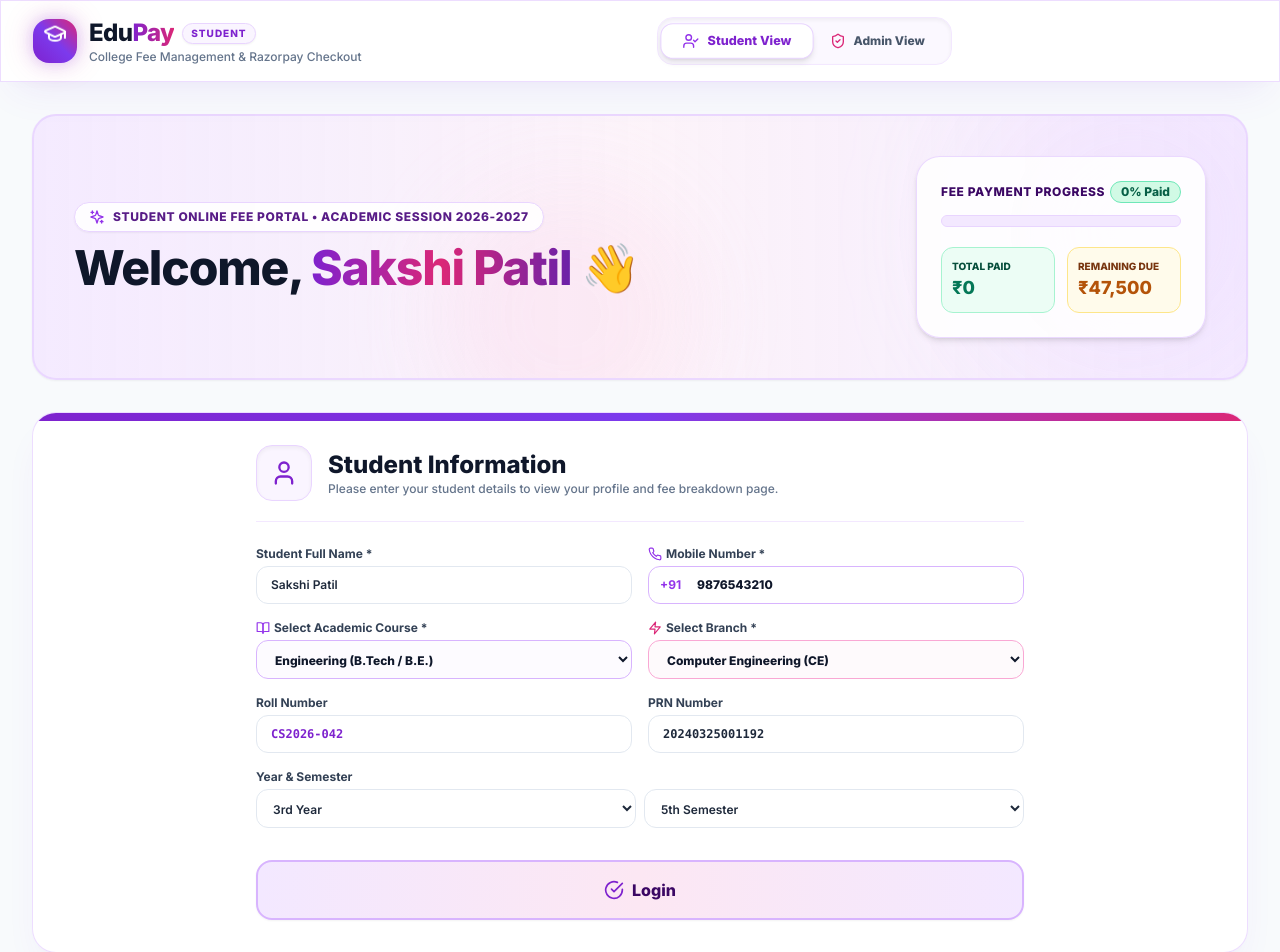
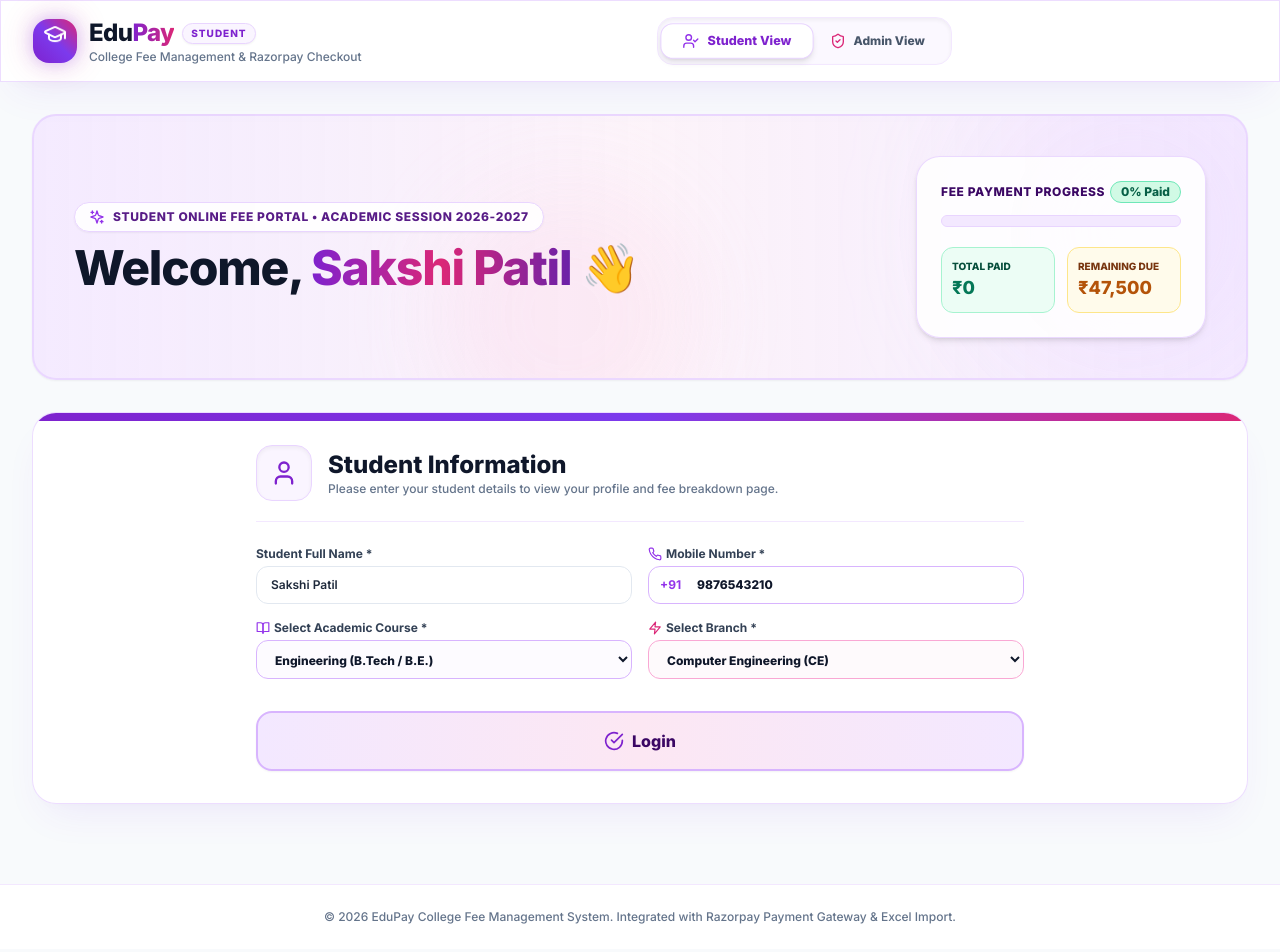
Before and after one commit to sakshimohite2909-spec/fees, a React (Vite) app: page / in a window 1280 px wide. Shown: the top 952 px of the page. Built offline with nearby package versions, Linux system fonts and the light colour scheme.

Commit message:
Remove Roll PRN and Year Semester fields from Student Information form

```diff
--- a/src/components/StudentDashboard.jsx
+++ b/src/components/StudentDashboard.jsx
@@ -322,60 +322,6 @@ export default function StudentDashboard({
                   )}
                 </div>
 
-                {/* 5. Roll Number */}
-                <div>
-                  <label className="block text-xs font-bold text-slate-700 mb-1">Roll Number</label>
-                  <input
-                    type="text"
-                    placeholder="e.g. CS2026-042"
-                    value={rollNo}
-                    onChange={(e) => setRollNo(e.target.value)}
-                    className="w-full px-3.5 py-2.5 rounded-xl border border-slate-200 text-xs font-mono font-bold text-purple-700 focus:ring-2 focus:ring-purple-500 focus:outline-none bg-white"
-                  />
-                </div>
-
-                {/* 6. PRN Number */}
-                <div>
-                  <label className="block text-xs font-bold text-slate-700 mb-1">PRN Number</label>
-                  <input
-                    type="text"
-                    placeholder="e.g. 20240325001192"
-                    value={prnNo}
-                    onChange={(e) => setPrnNo(e.target.value)}
-                    className="w-full px-3.5 py-2.5 rounded-xl border border-slate-200 text-xs font-mono font-bold text-slate-800 focus:ring-2 focus:ring-purple-500 focus:outline-none bg-white"
-                  />
-                </div>
-
-                {/* 7. Year & Semester */}
-                <div className="md:col-span-2">
-                  <label className="block text-xs font-bold text-slate-700 mb-1">Year & Semester</label>
-                  <div className="grid grid-cols-2 gap-2">
-                    <select
-                      value={year}
-                      onChange={(e) => setYear(e.target.value)}
-                      className="w-full px-3 py-2.5 rounded-xl border border-slate-200 text-xs font-semibold bg-white cursor-pointer"
-                    >
-                      <option>1st Year</option>
-                      <option>2nd Year</option>
-                      <option>3rd Year</option>
-                      <option>4th Year</option>
-                    </select>
-                    <select
-                      value={semester}
-                      onChange={(e) => setSemester(e.target.value)}
-                      className="w-full px-3 py-2.5 rounded-xl border border-slate-200 text-xs font-semibold bg-white cursor-pointer"
-                    >
-                      <option>1st Semester</option>
-                      <option>2nd Semester</option>
-                      <option>3rd Semester</option>
-                      <option>4th Semester</option>
-                      <option>5th Semester</option>
-                      <option>6th Semester</option>
-                      <option>7th Semester</option>
-                      <option>8th Semester</option>
-                    </select>
-                  </div>
-                </div>
               </div>
 
               {/* Submit Button */}
@@ -440,7 +386,7 @@ export default function StudentDashboard({
             </div>
 
             {/* Unified Single Profile Box */}
-            <div className="mt-5 p-5 bg-gradient-to-r from-purple-50/90 via-pink-50/50 to-purple-50/90 rounded-2xl border-2 border-purple-200 divide-y sm:divide-y-0 sm:divide-x divide-purple-200 grid grid-cols-1 sm:grid-cols-2 lg:grid-cols-4 gap-4 sm:gap-0 shadow-sm">
+            <div className="mt-5 p-5 bg-gradient-to-r from-purple-50/90 via-pink-50/50 to-purple-50/90 rounded-2xl border-2 border-purple-200 divide-y sm:divide-y-0 sm:divide-x divide-purple-200 grid grid-cols-1 sm:grid-cols-3 gap-4 sm:gap-0 shadow-sm">
 
               {/* Item 1: Student Full Name */}
               <div className="sm:pr-5 space-y-1">
@@ -461,16 +407,7 @@ export default function StudentDashboard({
                 <p className="text-base font-black text-purple-950 font-mono tracking-wide">+91 {mobileInput}</p>
               </div>
 
-              {/* Item 3: Roll & PRN Number */}
-              <div className="sm:px-5 space-y-1 pt-3 sm:pt-0">
-                <p className="text-[11px] font-extrabold uppercase tracking-wider text-slate-500">Roll & PRN Number</p>
-                <div className="flex items-center gap-1.5 flex-wrap">
-                  <span className="text-xs font-mono font-bold text-purple-700 bg-purple-100/90 px-2 py-0.5 rounded">{rollNo || 'CS2026-042'}</span>
-                  <span className="text-xs font-mono font-bold text-slate-700 bg-white px-2 py-0.5 rounded border border-slate-200">{prnNo || '20240325001192'}</span>
-                </div>
-              </div>
-
-              {/* Item 4: Course & Branch */}
+              {/* Item 3: Course & Branch */}
               <div className="sm:pl-5 space-y-0.5 pt-3 sm:pt-0">
                 <p className="text-[11px] font-extrabold uppercase tracking-wider text-slate-500">Selected Course & Branch</p>
                 <p className="text-xs font-black text-slate-900">{selectedCourse}</p>
```
